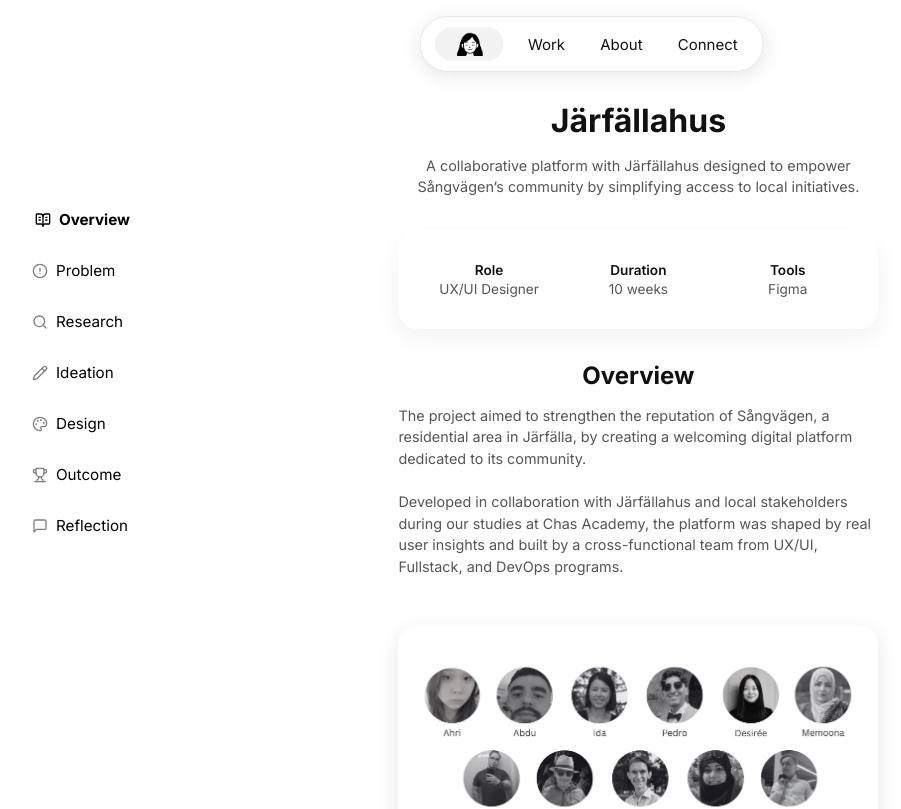
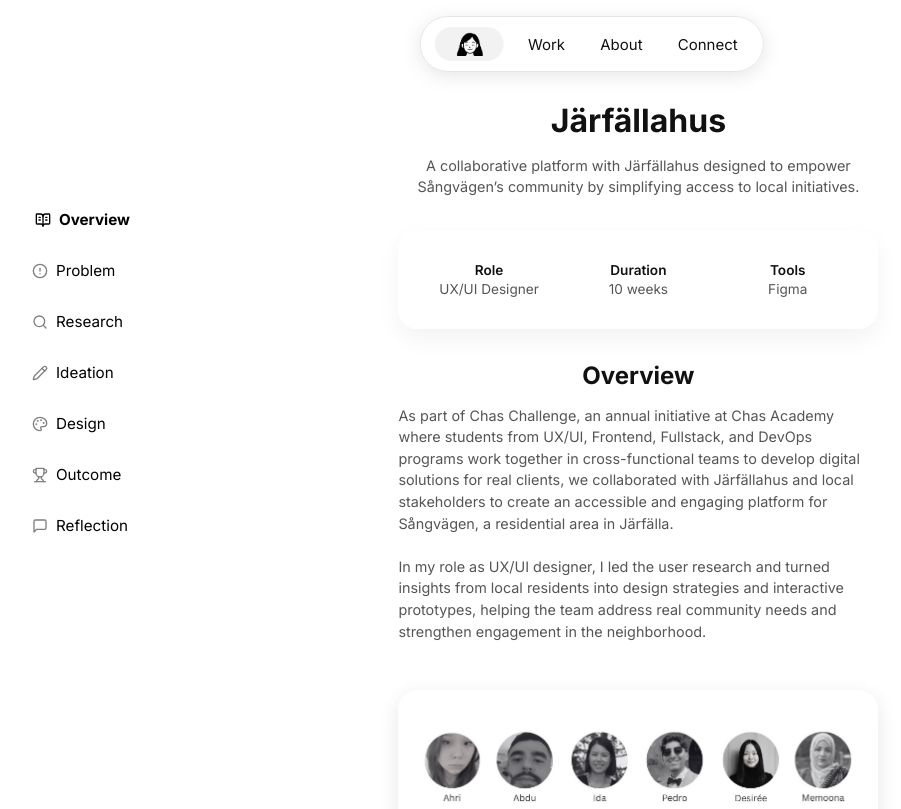
Before and after one commit to desjohnsen/portfolio, a React (Vite) app: page /project/1 in a window 1280 px wide. Shown: the top 809 px of the page, without its empty margins (48-949 px from the left). Built offline with nearby package versions, Linux system fonts and the light colour scheme.

Commit message:
docs: update overview in Järfällahus case study

```diff
--- a/src/pages/Project1.jsx
+++ b/src/pages/Project1.jsx
@@ -22,11 +22,14 @@ const Project1 = () => {
       <section id="overview" className="project-content">
         <h2>Overview</h2>
         <p>
-          The project aimed to strengthen the reputation of Sångvägen, a residential area in Järfälla, by creating a welcoming digital platform dedicated to its community.
+          As part of Chas Challenge, an annual initiative at Chas Academy where students from UX/UI, Frontend, Fullstack, and DevOps programs work together in cross-functional teams to develop
+          digital solutions for real clients, we collaborated with Järfällahus and local stakeholders to create an accessible and engaging platform for Sångvägen, a residential area in Järfälla.
         </p>
         <p>
-          Developed in collaboration with Järfällahus and local stakeholders during our studies at Chas Academy, the platform was shaped by real
-          user insights and built by a cross-functional team from UX/UI, Fullstack, and DevOps programs.
+
+        </p>
+        <p>
+          In my role as UX/UI designer, I led the user research and turned insights from local residents into design strategies and interactive prototypes, helping the team address real community needs and strengthen engagement in the neighborhood.
         </p>
         <div className="project-image-wrapper">
           <img src={GroupPhoto} alt="Group photo" className="project-image" />
@@ -96,7 +99,7 @@ const Project1 = () => {
           in the community. The experience map and user archetypes guided our discussions, helping us prioritize features and functionalities that mattered most to residents.
         </p>
         <p>
-          Key concepts that emerged included:
+          <strong>Key concepts that emerged included:</strong>
         </p>
         <div className="project-image-wrapper">
           <img src={keyConcepts} alt="Key concepts visual summary" className="project-image" />
@@ -136,7 +139,7 @@ const Project1 = () => {
           content clarity, and overall engagement.
         </p>
         <p>
-          Key outcomes include:
+          <strong>Key outcomes include:</strong>
         </p>
         <div className="project-image-wrapper">
           <img src={KeyOutcomes} alt="Key outcomes visual summary" className="project-image" />
```
